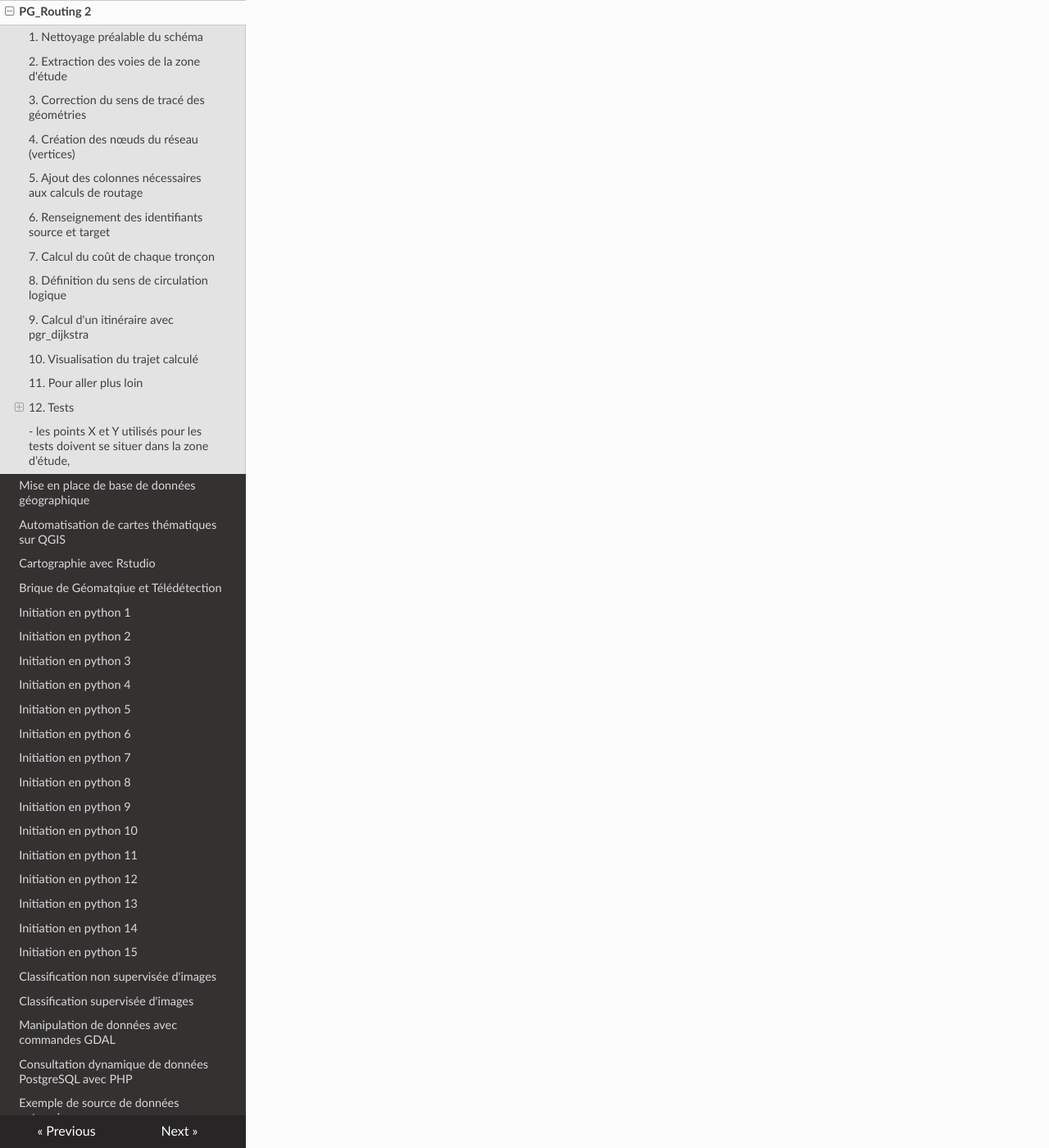
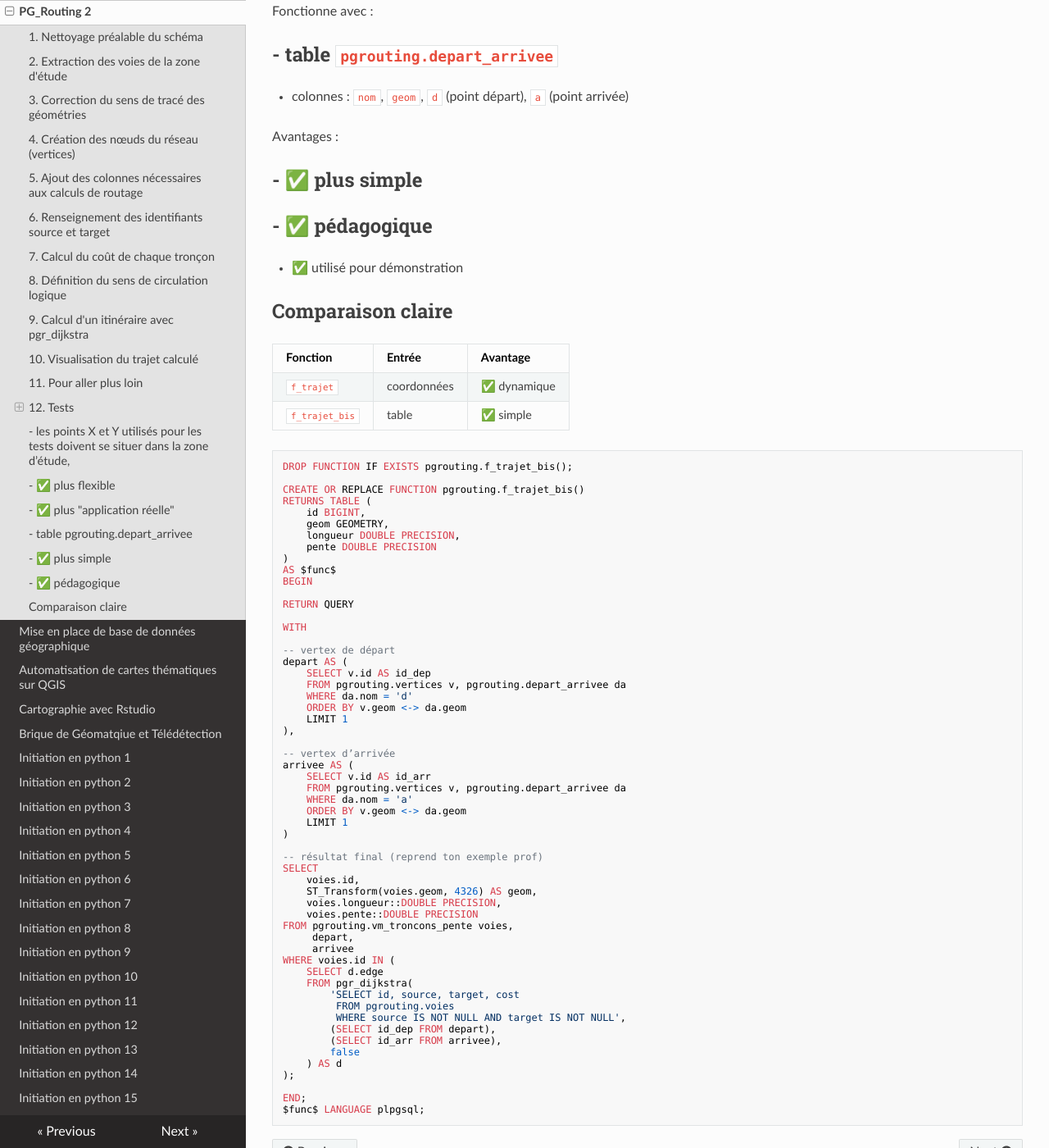
Before and after one commit to abdou123-guene/Site_de_documentation_geomatique, an MkDocs documentation site: the page built from docs/pgrouting1.md, in a window 1280 px wide and 1400 px high, scrolled down 12275 px. Shown: the whole window at 82% size. Built offline with MkDocs 1.6.1, drawn with Linux system fonts in a browser that asks for light colours; nearby versions of some CDN libraries; some of the changed text lies outside the part shown.

Commit message:
Document comparison of routing functions f_trajet and f_trajet_bis
Added a comparison between two functions for routing, detailing their advantages and use cases.

````diff
--- a/docs/pgrouting1.md
+++ b/docs/pgrouting1.md
@@ -580,3 +580,104 @@
 SELECT ST_Union(geom)
 FROM pgrouting.f_trajet(..., false);
 ```
+
+- ***Fonction bis créer par le prof***
+
+***Différence entre les deux fonctions***
+
+- **1. Ta fonction `f_trajet`***
+
+Fonctionne avec :
+
+- coordonnées X, Y directement
+
+Avantages :
+
+- ✅ plus flexible
+-
+- ✅ plus "application réelle"
+-
+- ✅ style Google Maps
+
+***2. Fonction du prof `f_trajet_bis`***
+
+Fonctionne avec :
+
+- table `pgrouting.depart_arrivee`
+-
+- colonnes : `nom`, `geom`, `d` (point départ), `a` (point arrivée)
+
+Avantages :
+
+- ✅ plus simple
+-
+- ✅ pédagogique
+-
+- ✅ utilisé pour démonstration
+
+## Comparaison claire
+
+| Fonction | Entrée | Avantage |
+|---|---|---|
+| `f_trajet` | coordonnées | ✅ dynamique |
+| `f_trajet_bis` | table | ✅ simple |
+
+```sql
+DROP FUNCTION IF EXISTS pgrouting.f_trajet_bis();
+
+CREATE OR REPLACE FUNCTION pgrouting.f_trajet_bis()
+RETURNS TABLE (
+    id BIGINT,
+    geom GEOMETRY,
+    longueur DOUBLE PRECISION,
+    pente DOUBLE PRECISION
+)
+AS $func$
+BEGIN
+
+RETURN QUERY
+
+WITH
+
+-- vertex de départ
+depart AS (
+    SELECT v.id AS id_dep
+    FROM pgrouting.vertices v, pgrouting.depart_arrivee da
+    WHERE da.nom = 'd'
+    ORDER BY v.geom <-> da.geom
+    LIMIT 1
+),
+
+-- vertex d’arrivée
+arrivee AS (
+    SELECT v.id AS id_arr
+    FROM pgrouting.vertices v, pgrouting.depart_arrivee da
+    WHERE da.nom = 'a'
+    ORDER BY v.geom <-> da.geom
+    LIMIT 1
+)
+
+-- résultat final (reprend ton exemple prof)
+SELECT
+    voies.id,
+    ST_Transform(voies.geom, 4326) AS geom,
+    voies.longueur::DOUBLE PRECISION,
+    voies.pente::DOUBLE PRECISION
+FROM pgrouting.vm_troncons_pente voies,
+     depart,
+     arrivee
+WHERE voies.id IN (
+    SELECT d.edge
+    FROM pgr_dijkstra(
+        'SELECT id, source, target, cost
+         FROM pgrouting.voies
+         WHERE source IS NOT NULL AND target IS NOT NULL',
+        (SELECT id_dep FROM depart),
+        (SELECT id_arr FROM arrivee),
+        false
+    ) AS d
+);
+
+END;
+$func$ LANGUAGE plpgsql;
+```
````
